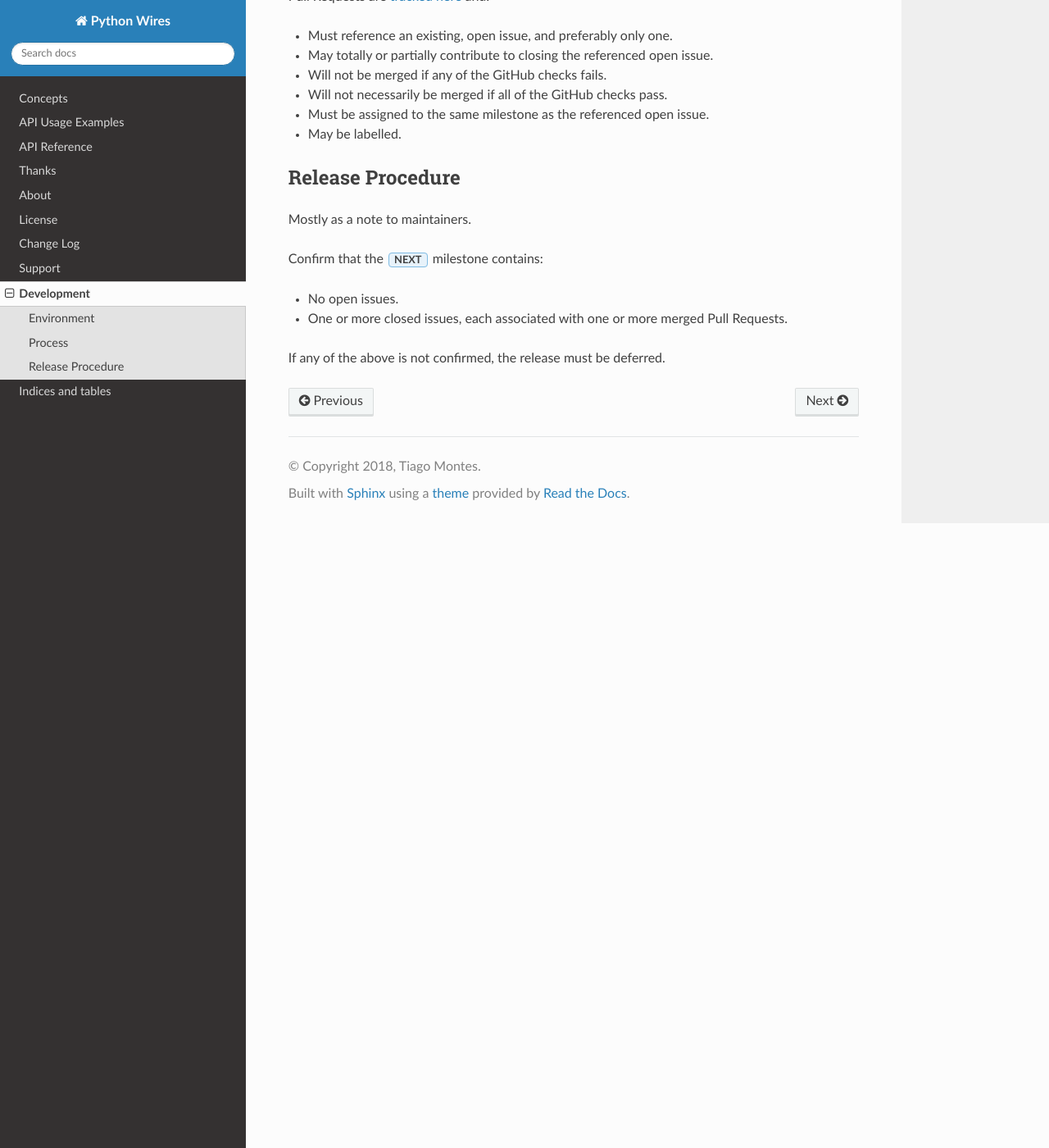
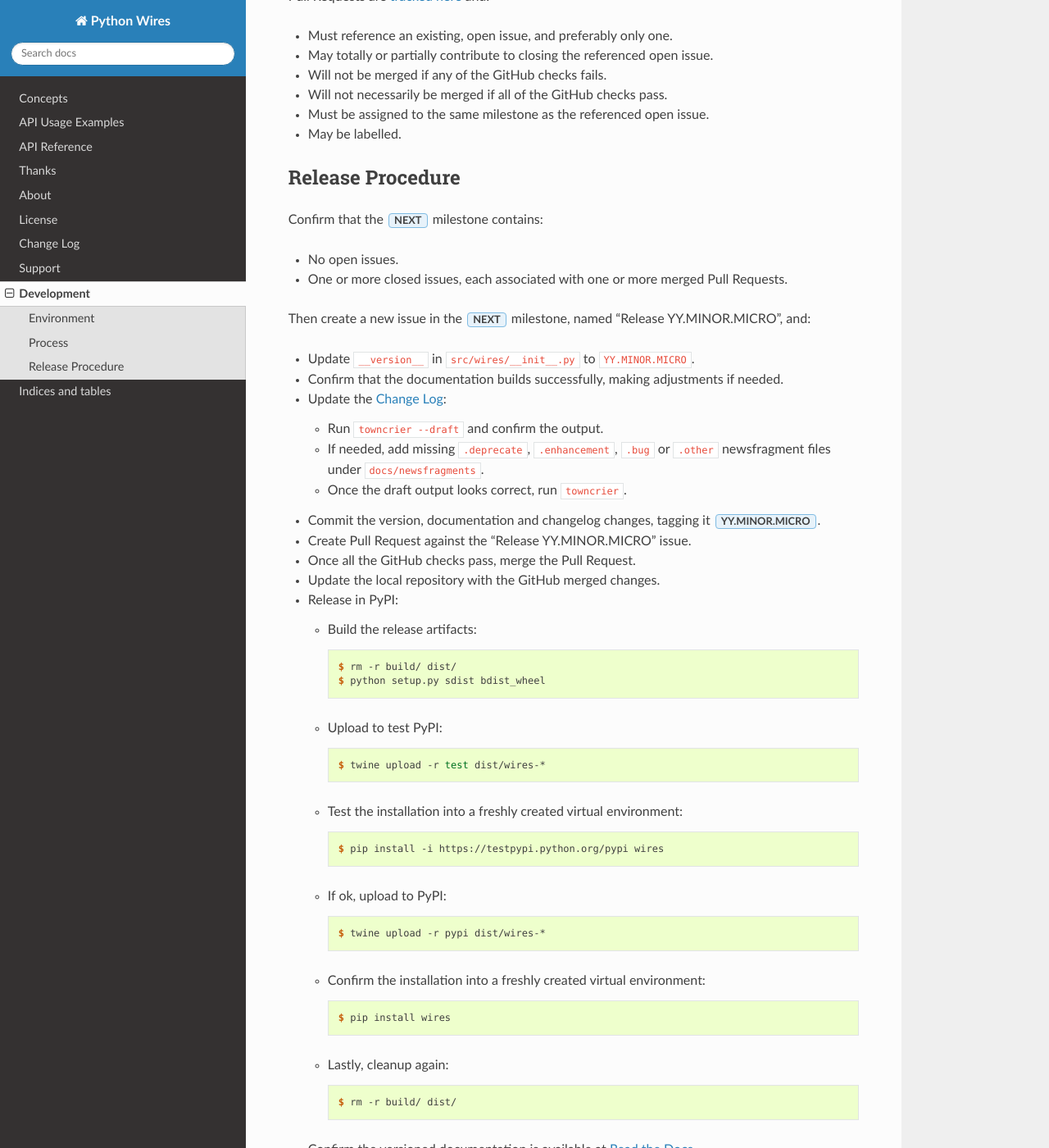
Before and after one commit to tmontes/python-wires, a Sphinx documentation site: the page built from docs/source/development.rst, in a window 1280 px wide and 1400 px high, scrolled down 2699 px. Shown: the whole window at 82% size. Built offline with Sphinx 7.4.7 and the Read the Docs theme 2.0.0, drawn with Linux system fonts in a browser that asks for light colours; some of the changed text lies outside the part shown.

Commit message:
Documented release procedure.

```diff
--- a/docs/source/development.rst
+++ b/docs/source/development.rst
@@ -157,12 +157,63 @@ Pull Requests are `tracked here <https://github.com/tmontes/python-wires/pulls>`
 Release Procedure
 -----------------
 
-Mostly as a note to maintainers.
-
 Confirm that the :guilabel:`NEXT` milestone contains:
 
 - No open issues.
 - One or more closed issues, each associated with one or more merged Pull Requests.
 
 
-If any of the above is not confirmed, the release must be deferred.
+Then create a new issue in the :guilabel:`NEXT` milestone, named "Release YY.MINOR.MICRO", and:
+
+- Update ``__version__`` in ``src/wires/__init__.py`` to ``YY.MINOR.MICRO``.
+- Confirm that the documentation builds successfully, making adjustments if needed.
+- Update the :doc:`changelog`:
+
+  - Run ``towncrier --draft`` and confirm the output.
+  - If needed, add missing ``.deprecate``, ``.enhancement``, ``.bug`` or ``.other`` newsfragment files under ``docs/newsfragments``.
+  - Once the draft output looks correct, run ``towncrier``.
+
+- Commit the version, documentation and changelog changes, tagging it :guilabel:`YY.MINOR.MICRO`.
+- Create Pull Request against the "Release YY.MINOR.MICRO" issue.
+- Once all the GitHub checks pass, merge the Pull Request.
+- Update the local repository with the GitHub merged changes.
+- Release in PyPI:
+
+  - Build the release artifacts:
+
+    .. code-block:: console
+
+        $ rm -r build/ dist/
+        $ python setup.py sdist bdist_wheel
+
+  - Upload to test PyPI:
+
+    .. code-block:: console
+
+        $ twine upload -r test dist/wires-*
+
+  - Test the installation into a freshly created virtual environment:
+
+    .. code-block:: console
+
+        $ pip install -i https://testpypi.python.org/pypi wires
+
+  - If ok, upload to PyPI:
+
+    .. code-block:: console
+
+        $ twine upload -r pypi dist/wires-*
+
+  - Confirm the installation into a freshly created virtual environment:
+
+    .. code-block:: console
+
+        $ pip install wires
+
+  - Lastly, cleanup again:
+
+    .. code-block:: console
+
+        $ rm -r build/ dist/
+
+- Confirm the versioned documentation is available at `Read the Docs <https://python-wires.readthedocs.org/>`_.
```
